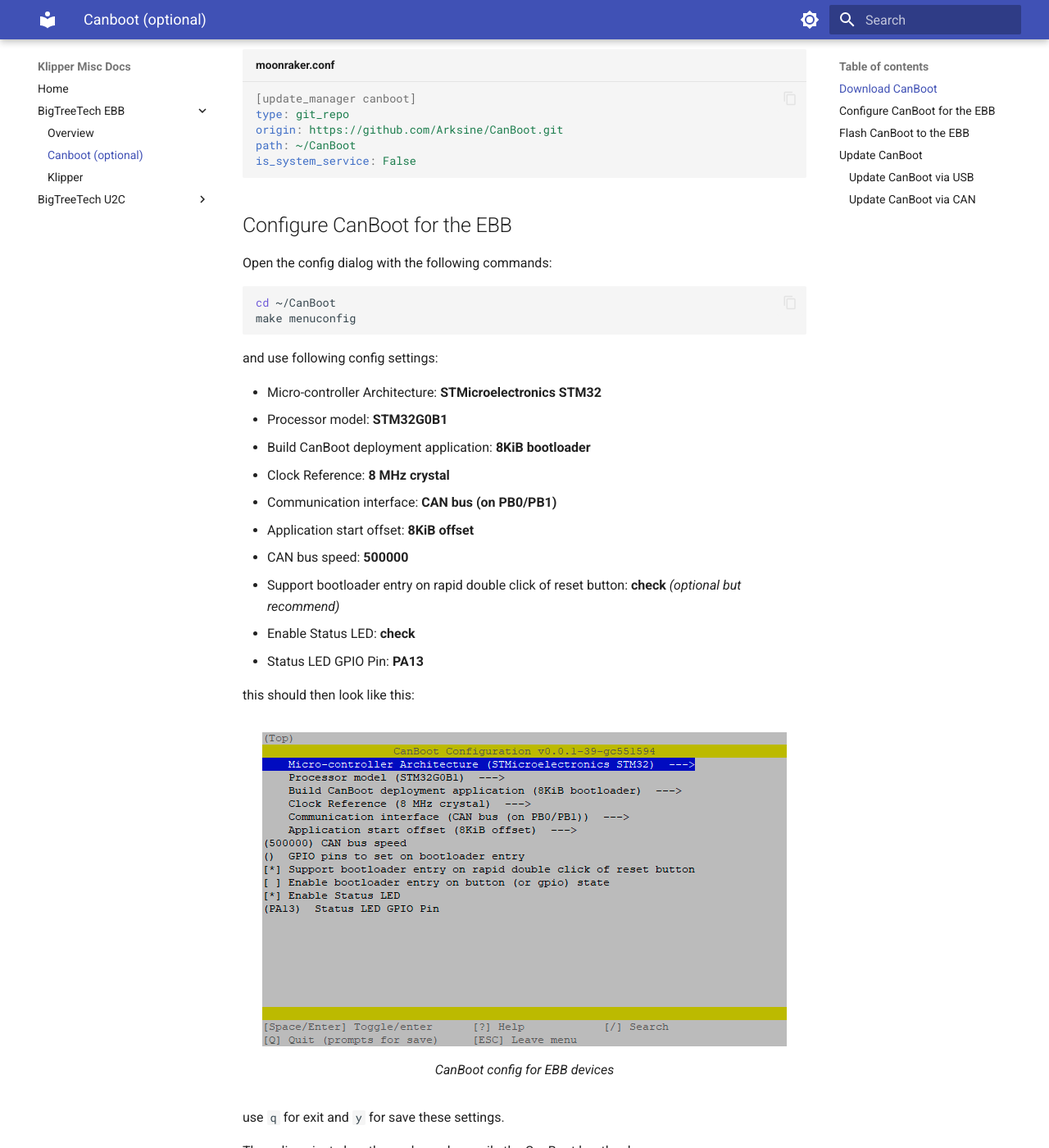
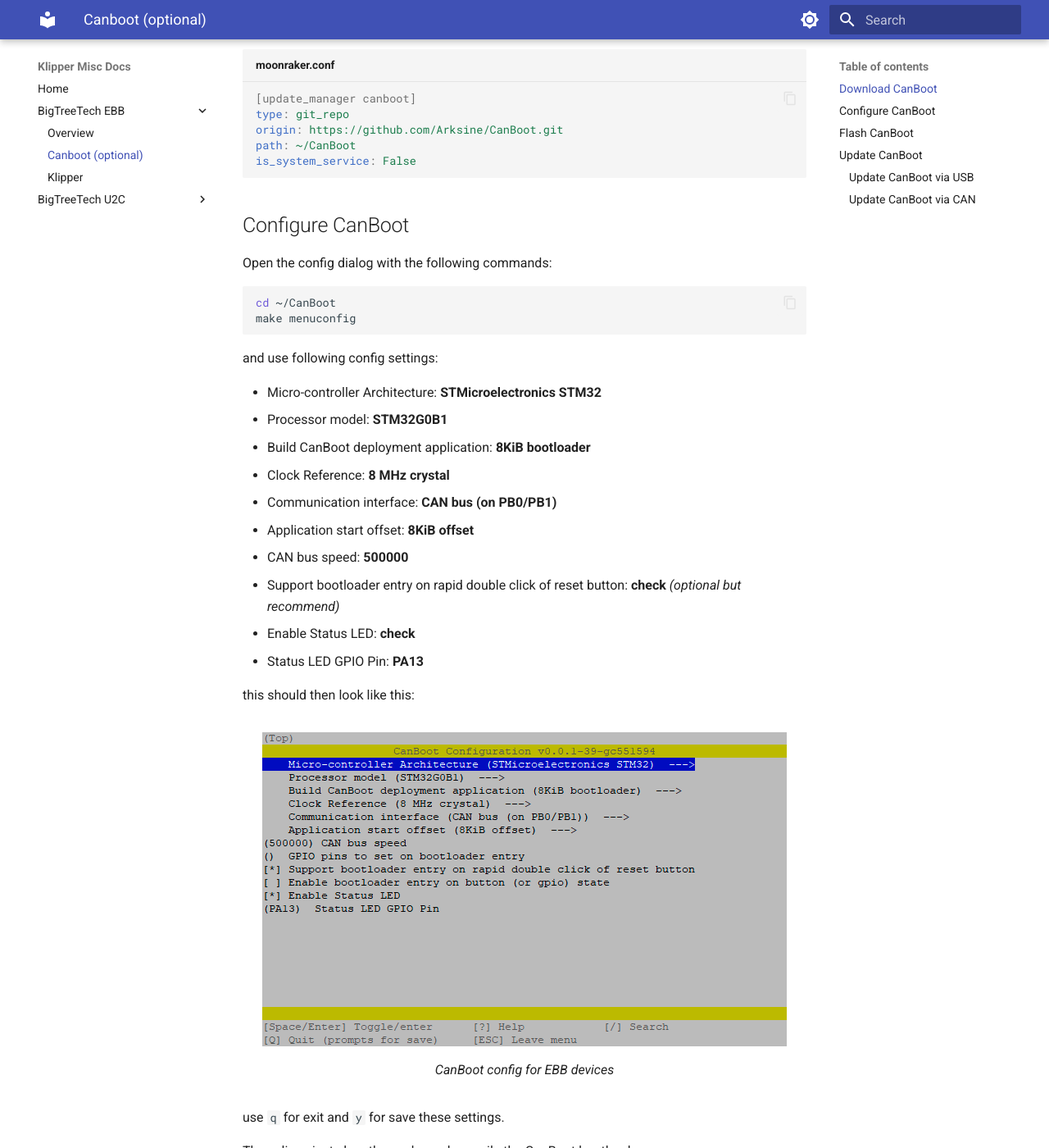
Before and after one commit to meteyou/docs, an MkDocs documentation site: the page built from docs/btt-ebb/canboot.md, in a window 1280 px wide and 1400 px high, scrolled down 738 px. Shown: the whole window at 82% size. Built offline with MkDocs 1.6.1 and Material for MkDocs 9.7.7, drawn with Linux system fonts in a browser that asks for light colours; some of the changed text lies outside the part shown.

Commit message:
docs: cleanup table of contents in BTT EBB CanBoot guide
Signed-off-by: Stefan Dej <meteyou@gmail.com>

````diff
--- a/docs/btt-ebb/canboot.md
+++ b/docs/btt-ebb/canboot.md
@@ -31,7 +31,7 @@
 is_system_service: False
 ```
 
-## Configure CanBoot for the EBB
+## Configure CanBoot
 Open the config dialog with the following commands:
 ``` bash
 cd ~/CanBoot
@@ -63,7 +63,7 @@
 make
 ```
 
-## Flash CanBoot to the EBB
+## Flash CanBoot
 ??? danger "Before you start the flashing process, disconnect the heater from the board!"
 
     Up to version v1.1, the heater output is switched to on in DFU mode while in this mode!
````
